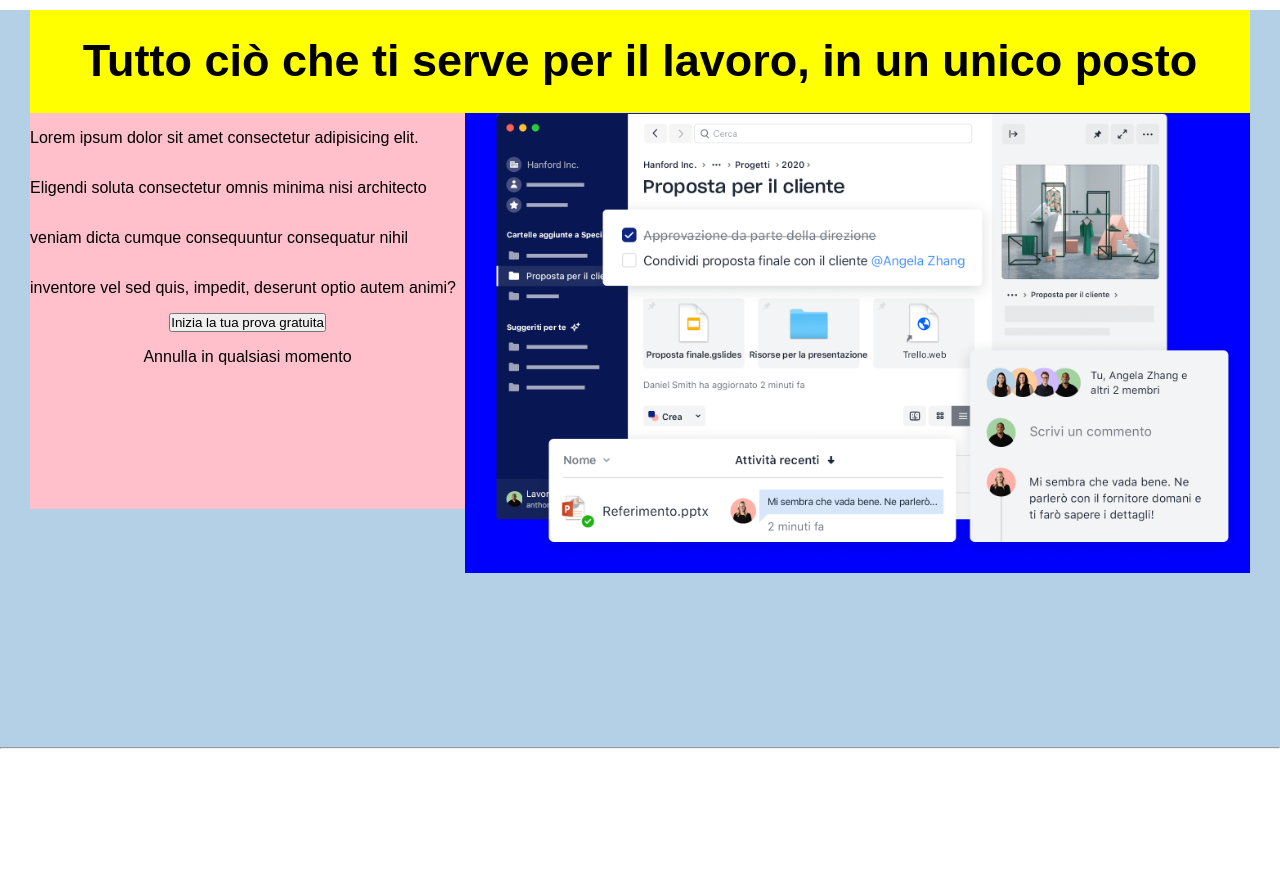
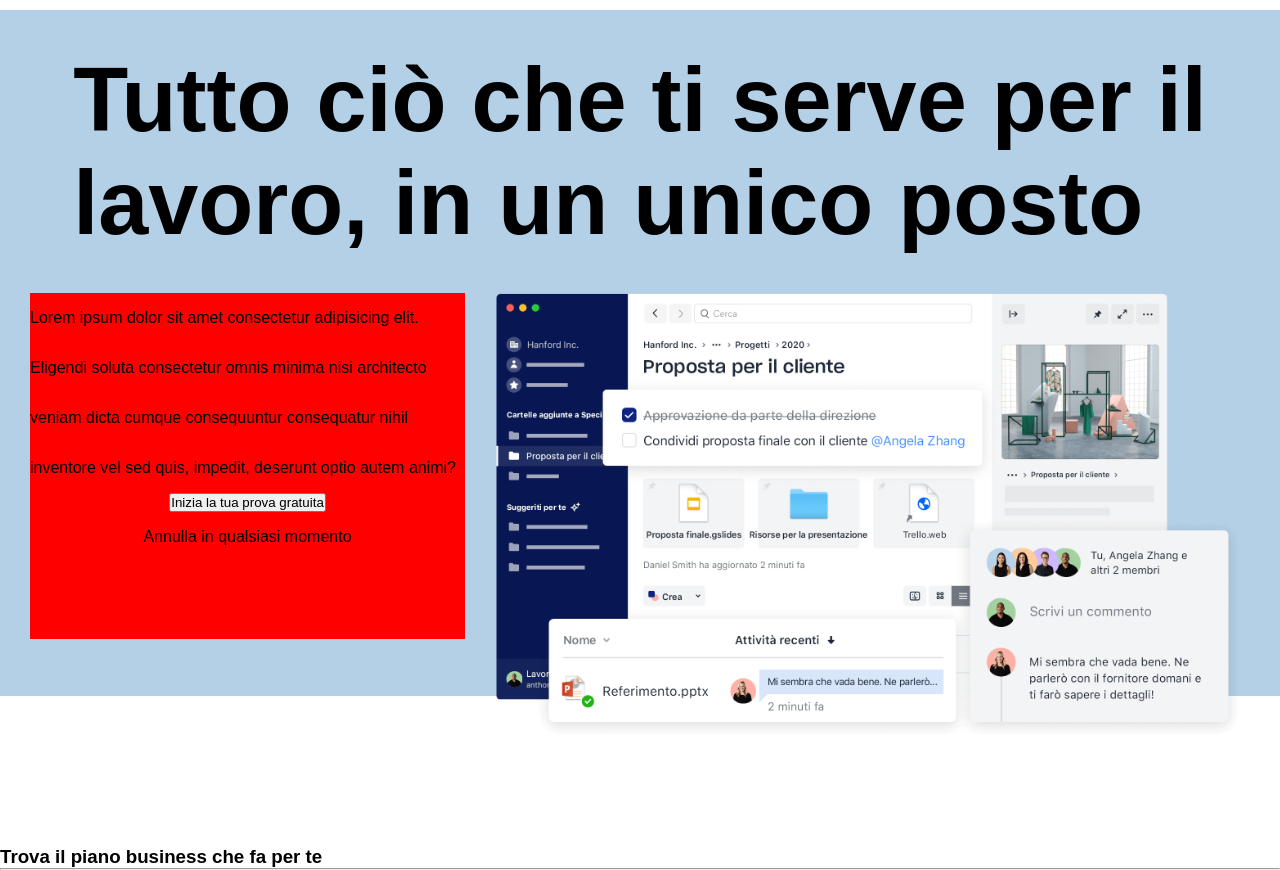
Before and after one commit to SofiaDiBlasi/htmlcss-dropbox, a plain HTML site: page index.html in a window 1280 px wide. Shown: the part 41-911 px from the top of the page. Before the commit the page ends 800 px from the top, so only its background shows below. Drawn offline with Linux system fonts and the light colour scheme.

Commit message:
style: added more style on main section 1

```diff
--- a/css/style.css
+++ b/css/style.css
@@ -29,7 +29,7 @@
 
 header{
     width: 100%;
-    position: sticky;
+    position: fixed;
 }
 
 nav{
@@ -72,12 +72,13 @@ header a{
 .section1{
     width: 100%;
     height: 46.0625rem;
+    margin-bottom: 150px;
 }
 
 
 .paragSection1{
-    background-color: pink;
-    height: 24.75rem;
+    background-color: red;
+    height: 21.625rem;
     width: 27.1875rem;
     flex-direction: column;
     margin: 0;
@@ -85,7 +86,6 @@ header a{
 }
 
 .imgSection1{
-    background-color: blue;
     background-image: url(../img/jumbo.png);
     background-size: contain;
     background-repeat: no-repeat;
@@ -95,8 +95,15 @@ header a{
 }
 
 .titleSection1{
-    background-color: yellow;
     width: 76.25rem;
-    font-size: 30px;
+    font-size: 60px;
     padding: 2%;
+    padding-top: 7%;
+    padding-bottom: 3%;
 }
+
+/*SECTION 2*/
+
+.section2{
+
+}
--- a/index.html
+++ b/index.html
@@ -35,7 +35,7 @@
         <section class="lightBlueBg section1">
             <!--titolo-->
             <div class="flex titleSection1">
-            <h1>Tutto ciò che ti serve per il lavoro, in un unico posto</h1>
+            <h1>Tutto ciò che ti serve per il <br> lavoro, in un unico posto</h1>
             </div>
             <div class="flex conteiner">
                 <!--paragrafo con testo-->
@@ -51,9 +51,11 @@
         </section>
 
         <!--section 2-->
-        <section>
+        <section class="section2">
             <!--titolo e check-box-->
-            <div></div>
+            <div>
+                <h3>Trova il piano business che fa per te</h3>
+            </div>
             <!--colonne con testo-->
             <div></div>
         </section>
```
